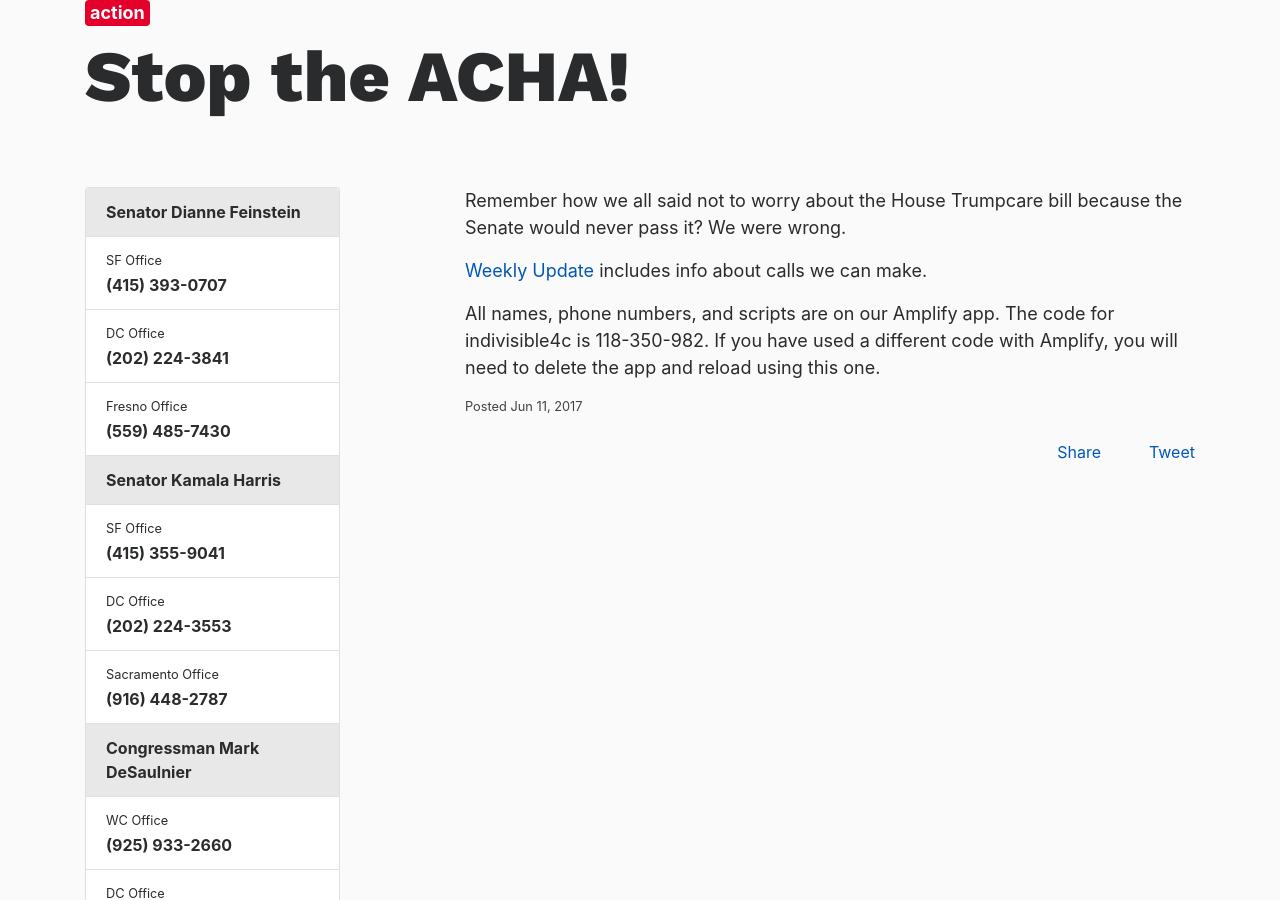
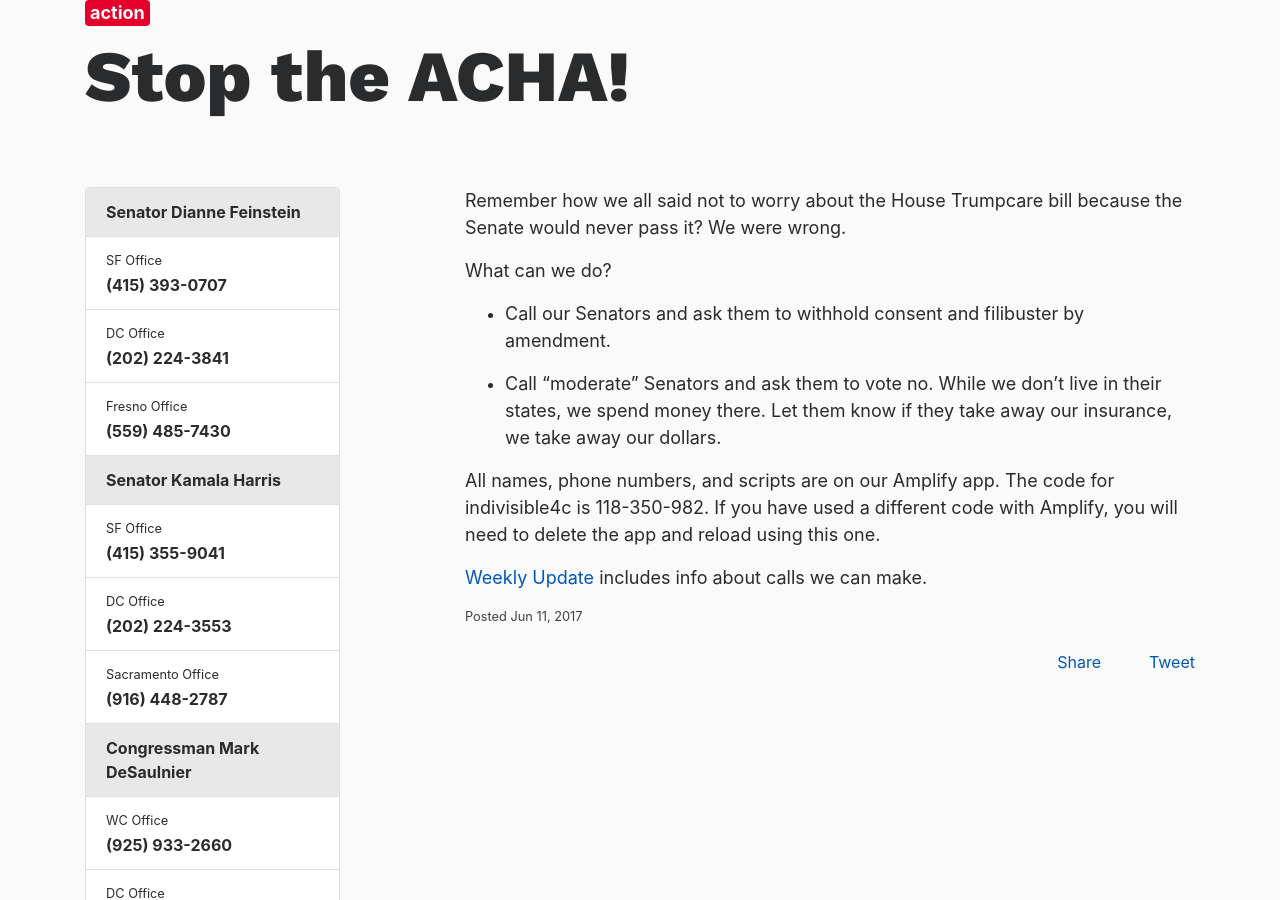
Before and after one commit to IndivisibleTemplate/BasicTemplate, a Jekyll site: the page built from _posts/2017-06-11-stop-the-acha.markdown, in a window 1280 px wide and 900 px high, scrolled down 469 px. Built offline with Jekyll 4.4.1, drawn with Linux system fonts in a browser that asks for light colours; nearby versions of some CDN libraries; comment, search, counter and statistics services are not loaded.

Commit message:
Updated Stop The Acha

```diff
--- a/_posts/2017-06-11-stop-the-acha.markdown
+++ b/_posts/2017-06-11-stop-the-acha.markdown
@@ -11,6 +11,13 @@ main-image: "/uploads/masa.png"
 
 Remember how we all said not to worry about the House Trumpcare bill because the Senate would never pass it? We were wrong.
 
-[Weekly Update](https://www.facebook.com/notes/indivisible-central-contra-costa-county/611-stop-the-acha/857566527715965/) includes info about calls we can make.
+What can we do?
+* Call our Senators and ask them to withhold consent and filibuster by amendment.
+
+* Call "moderate" Senators and ask them to vote no. While we don't live in their states, we spend money there. Let them know if they take away our insurance, we take away our dollars.
+
 
 All names, phone numbers, and scripts are on our Amplify app. The code for indivisible4c is 118-350-982. If you have used a different code with Amplify, you will need to delete the app and reload using this one.
+
+
+[Weekly Update](https://www.facebook.com/notes/indivisible-central-contra-costa-county/611-stop-the-acha/857566527715965/) includes info about calls we can make.
```
